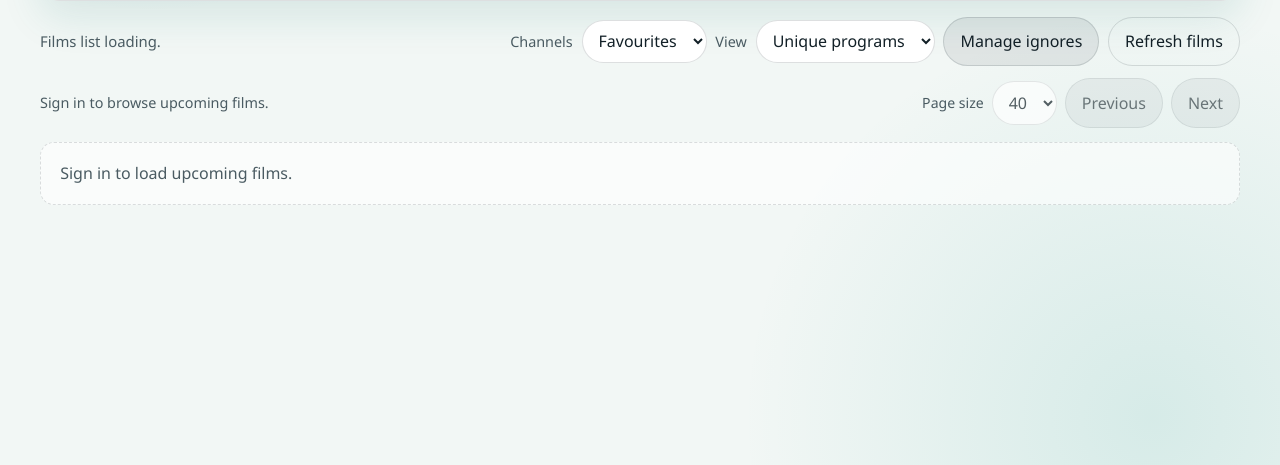
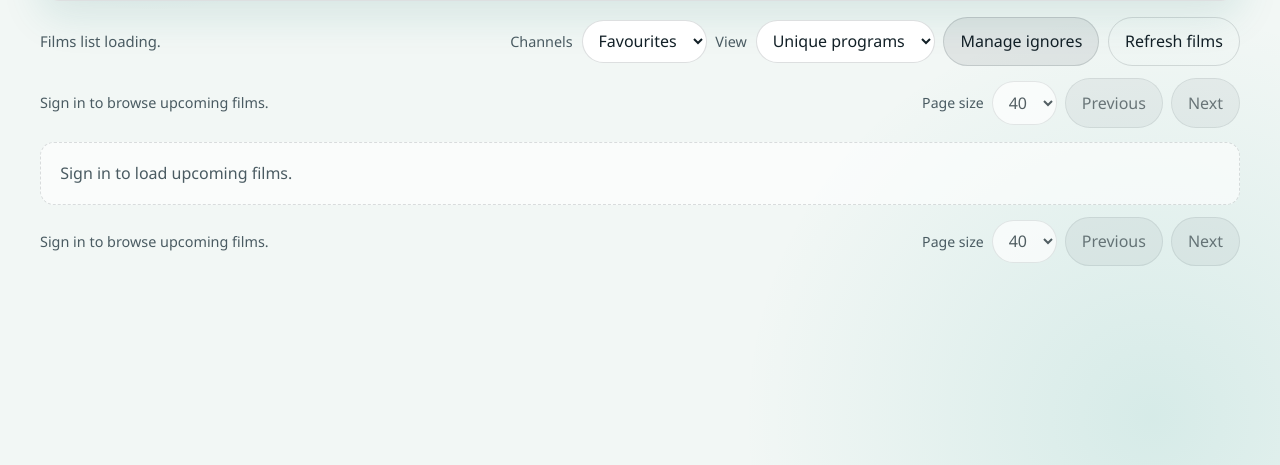
Before and after one commit to ccdale/ccatv, a Python web app: template src/ccatv/web/templates/upcoming_films.html in a window 1280 px wide. Shown: the part 318-783 px from the top of the page. Run offline with Jinja, Linux system fonts and the light colour scheme; the template is opened without the code that fills it, so the values that code supplies are empty; some libraries are stand-ins or nearby versions.

Commit message:
feat(web): mirror upcoming films pagination controls at bottom

```diff
--- a/pyproject.toml
+++ b/pyproject.toml
@@ -1,6 +1,6 @@
 [project]
 name = "ccatv"
-version = "0.2.52"
+version = "0.2.53"
 description = "Add your description here"
 readme = "README.md"
 requires-python = ">=3.12"
--- a/src/ccatv/web/templates/upcoming_films.html
+++ b/src/ccatv/web/templates/upcoming_films.html
@@ -148,6 +148,20 @@
         <div class="empty">Sign in to load upcoming films.</div>
       </section>
 
+      <div class="pagination">
+        <div id="pagination-meta-bottom" class="pagination-meta">Page loading.</div>
+        <div class="pagination-controls">
+          <label for="page-size-select-bottom">Page size</label>
+          <select id="page-size-select-bottom">
+            <option value="20">20</option>
+            <option value="40" selected>40</option>
+            <option value="80">80</option>
+          </select>
+          <button id="previous-page-button-bottom" class="secondary" type="button">Previous</button>
+          <button id="next-page-button-bottom" class="secondary" type="button">Next</button>
+        </div>
+      </div>
+
       <dialog id="ignore-manager-dialog" class="ignore-manager">
         <div class="ignore-manager-body">
           <div class="ignore-manager-head">
@@ -184,9 +198,13 @@
       const statusNode = document.getElementById("status");
       const windowMeta = document.getElementById("window-meta");
       const paginationMeta = document.getElementById("pagination-meta");
+      const paginationMetaBottom = document.getElementById("pagination-meta-bottom");
       const pageSizeSelect = document.getElementById("page-size-select");
+      const pageSizeSelectBottom = document.getElementById("page-size-select-bottom");
       const previousPageButton = document.getElementById("previous-page-button");
       const nextPageButton = document.getElementById("next-page-button");
+      const previousPageButtonBottom = document.getElementById("previous-page-button-bottom");
+      const nextPageButtonBottom = document.getElementById("next-page-button-bottom");
       const filmList = document.getElementById("film-list");
       const ignoredPanel = document.getElementById("ignored-panel");
       const ignoredChannelsNode = document.getElementById("ignored-channels");
@@ -279,24 +297,65 @@
       function renderPagination() {
         if (!isAuthenticated) {
           paginationMeta.textContent = "Sign in to browse upcoming films.";
+          paginationMetaBottom.textContent = "Sign in to browse upcoming films.";
           previousPageButton.disabled = true;
+          previousPageButtonBottom.disabled = true;
           nextPageButton.disabled = true;
+          nextPageButtonBottom.disabled = true;
           pageSizeSelect.disabled = true;
+          pageSizeSelectBottom.disabled = true;
           return;
         }
         pageSizeSelect.disabled = false;
+        pageSizeSelectBottom.disabled = false;
         pageSizeSelect.value = String(pageLimit);
+        pageSizeSelectBottom.value = String(pageLimit);
         if (paginationTotal === 0) {
           paginationMeta.textContent = "No films in this window.";
+          paginationMetaBottom.textContent = "No films in this window.";
           previousPageButton.disabled = true;
+          previousPageButtonBottom.disabled = true;
           nextPageButton.disabled = true;
+          nextPageButtonBottom.disabled = true;
           return;
         }
         const fromIndex = pageOffset + 1;
         const toIndex = Math.min(pageOffset + paginationReturned, paginationTotal);
         paginationMeta.textContent = `Showing ${fromIndex}-${toIndex} of ${paginationTotal}.`;
+        paginationMetaBottom.textContent = `Showing ${fromIndex}-${toIndex} of ${paginationTotal}.`;
         previousPageButton.disabled = pageOffset === 0;
+        previousPageButtonBottom.disabled = pageOffset === 0;
         nextPageButton.disabled = pageOffset + paginationReturned >= paginationTotal;
+        nextPageButtonBottom.disabled = pageOffset + paginationReturned >= paginationTotal;
+      }
+
+      async function applyPageSizeChange(rawValue) {
+        const value = Number.parseInt(String(rawValue || "40"), 10);
+        if (!Number.isFinite(value) || value <= 0) {
+          return;
+        }
+        pageLimit = value;
+        pageOffset = 0;
+        await loadFilms();
+        renderFilms();
+      }
+
+      async function goPreviousPage() {
+        if (pageOffset === 0) {
+          return;
+        }
+        pageOffset = Math.max(0, pageOffset - pageLimit);
+        await loadFilms();
+        renderFilms();
+      }
+
+      async function goNextPage() {
+        if (pageOffset + paginationReturned >= paginationTotal) {
+          return;
+        }
+        pageOffset += pageLimit;
+        await loadFilms();
+        renderFilms();
       }
 
       async function loadFilms({ allowOffsetRewind = true } = {}) {
@@ -926,41 +985,48 @@
       });
 
       pageSizeSelect.addEventListener("change", async () => {
-        const value = Number.parseInt(String(pageSizeSelect.value || "40"), 10);
-        if (!Number.isFinite(value) || value <= 0) {
-          return;
+        try {
+          await applyPageSizeChange(pageSizeSelect.value);
+        } catch (error) {
+          setStatus(error.message || "Failed to change page size.", "error");
         }
-        pageLimit = value;
-        pageOffset = 0;
+      });
+
+      pageSizeSelectBottom.addEventListener("change", async () => {
         try {
-          await loadFilms();
-          renderFilms();
+          await applyPageSizeChange(pageSizeSelectBottom.value);
         } catch (error) {
           setStatus(error.message || "Failed to change page size.", "error");
         }
       });
 
       previousPageButton.addEventListener("click", async () => {
-        if (pageOffset === 0) {
-          return;
+        try {
+          await goPreviousPage();
+        } catch (error) {
+          setStatus(error.message || "Failed to load previous page.", "error");
         }
-        pageOffset = Math.max(0, pageOffset - pageLimit);
+      });
+
+      previousPageButtonBottom.addEventListener("click", async () => {
         try {
-          await loadFilms();
-          renderFilms();
+          await goPreviousPage();
         } catch (error) {
           setStatus(error.message || "Failed to load previous page.", "error");
         }
       });
 
       nextPageButton.addEventListener("click", async () => {
-        if (pageOffset + paginationReturned >= paginationTotal) {
-          return;
+        try {
+          await goNextPage();
+        } catch (error) {
+          setStatus(error.message || "Failed to load next page.", "error");
         }
-        pageOffset += pageLimit;
+      });
+
+      nextPageButtonBottom.addEventListener("click", async () => {
         try {
-          await loadFilms();
-          renderFilms();
+          await goNextPage();
         } catch (error) {
           setStatus(error.message || "Failed to load next page.", "error");
         }
```
Also changed, not shown: tests/web/test_app.py (+3 -0 lines), 1 other file.
